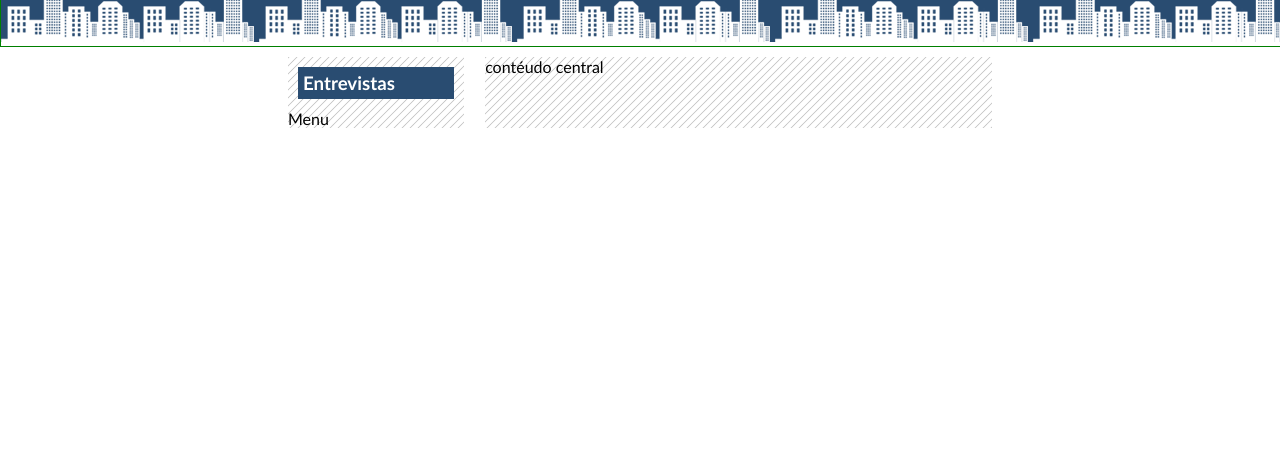
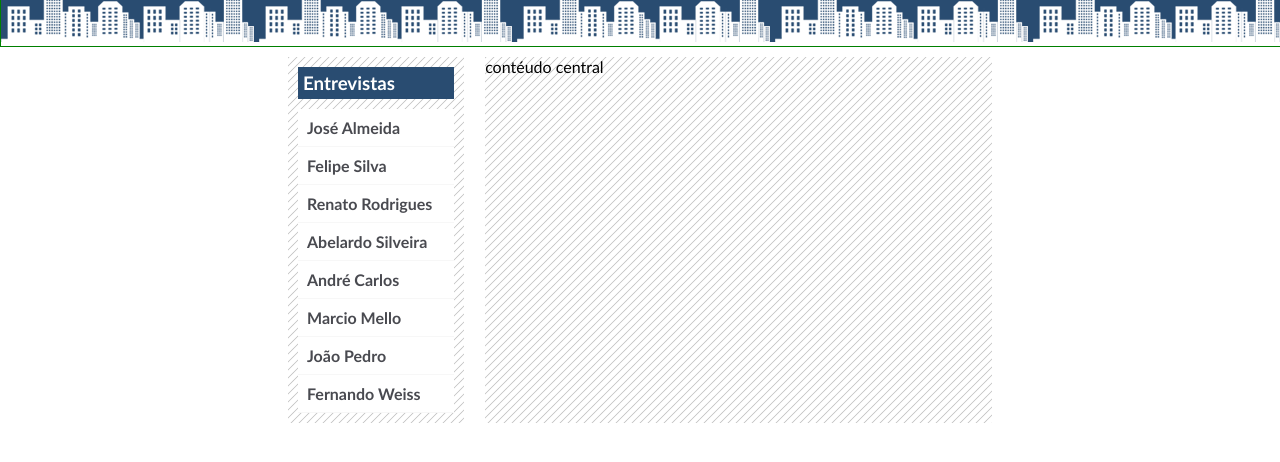
Before and after one commit to EdsonTomasDev/Cidade-Noticia, a plain HTML site: page index.html in a window 1280 px wide. Shown: the part 188-650 px from the top of the page. Drawn offline with Linux system fonts and the light colour scheme.

Commit message:
Feat: content__lateral--menu

```diff
--- a/index.html
+++ b/index.html
@@ -50,7 +50,17 @@
             <h3>Entrevistas</h3>
            </div>
            <div class="content__lateral--menu">
-            Menu
+                <ul>
+                    <li><a href="#">José Almeida</a></li>
+                    <li><a href="#">Felipe Silva</a></li>
+                    <li><a href="#">Renato Rodrigues</a></li>
+                    <li><a href="#">Abelardo Silveira</a></li>
+                    <li><a href="#">André Carlos</a></li>
+                    <li><a href="#">Marcio Mello</a></li>
+                    <li><a href="#">João Pedro</a></li>
+                    <li><a href="#">Fernando Weiss</a></li>
+
+                </ul>
            </div>
        </div>
        <div class="content__content">
--- a/style/page/content.css
+++ b/style/page/content.css
@@ -29,3 +29,26 @@
     margin: 0;
     padding: 5px;
 }
+.content__lateral--menu {
+
+}
+.content__lateral--menu ul{
+    list-style: none;
+    margin: 10px;
+    padding: 0;
+}
+
+.content__lateral--menu ul li{
+    border-bottom: 1px solid #f7f7f7;
+    padding: 9px;
+    background: #fff;
+}
+
+.content__lateral--menu ul li a{
+   text-decoration: none;
+   color: #494a50;
+   font-weight: bold;
+}
+.content__lateral--menu ul li:hover {
+    background: #f7f7f7;
+}
```
